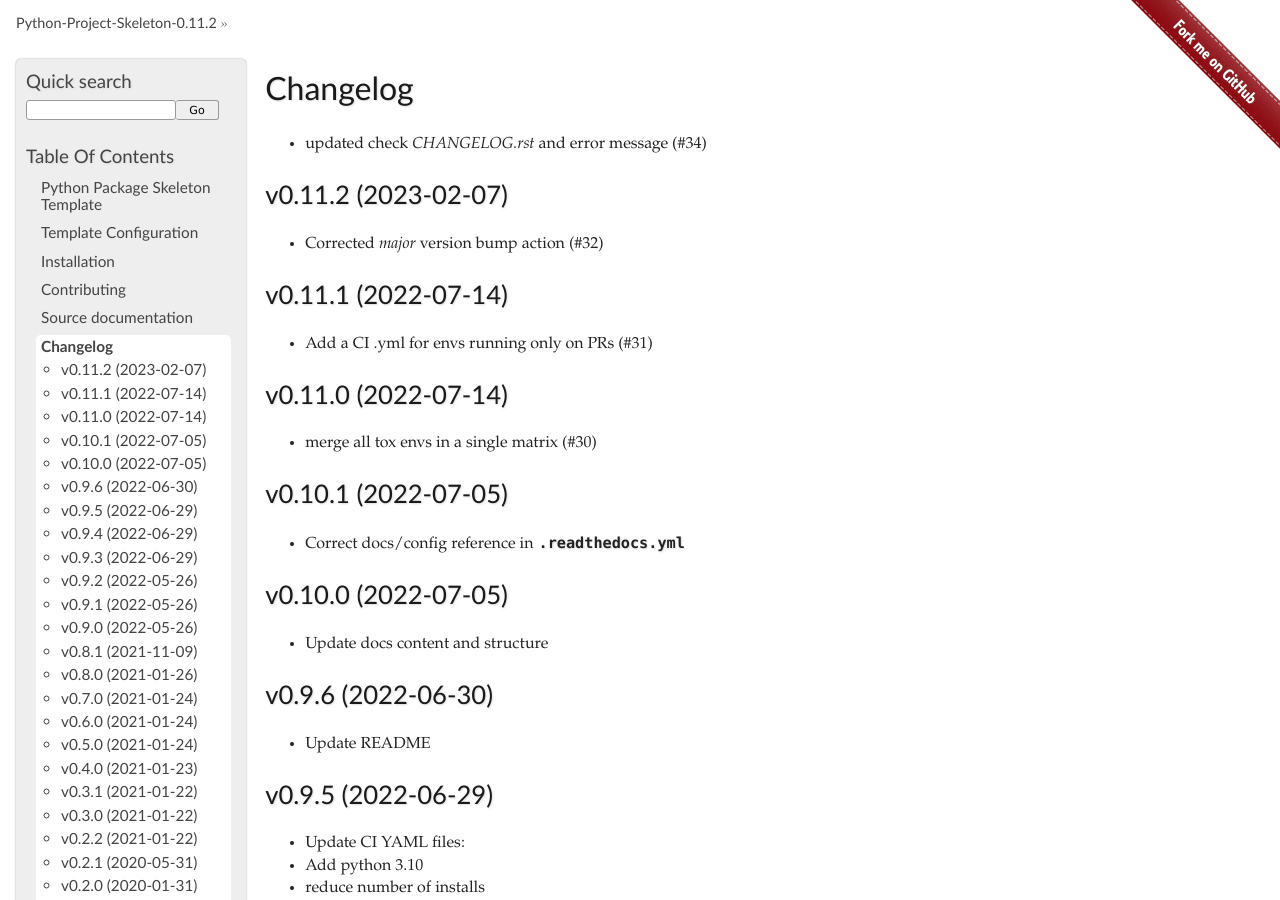
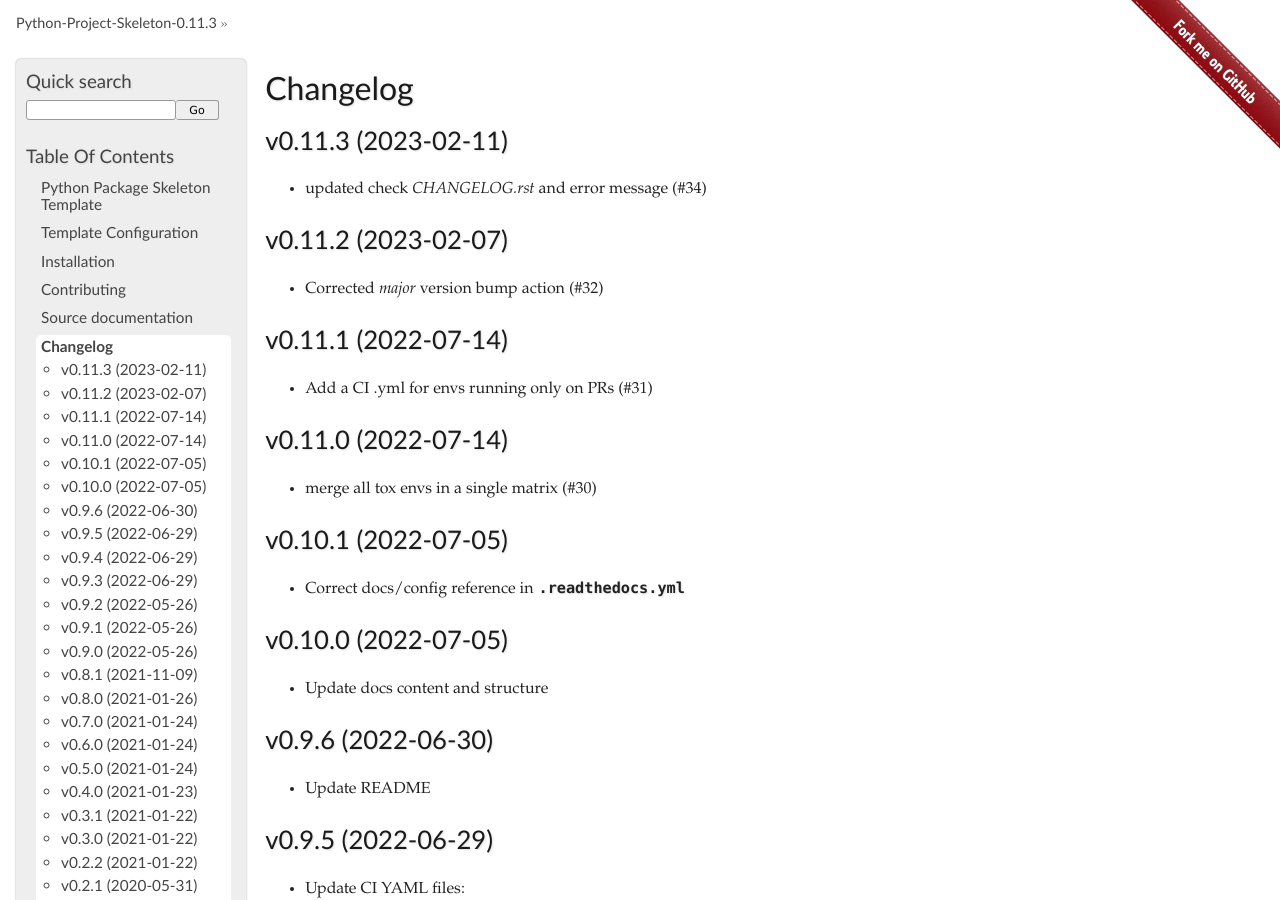
Before and after one commit to joaomcteixeira/python-project-skeleton, a Sphinx documentation site: the page built from docs/changelog.rst, in a window 1280 px wide and 900 px high. Built offline with Sphinx 7.4.7, drawn with Linux system fonts in a browser that asks for light colours; pages that are not in the unit, such as notebooks, are missing from menus.

Commit message:
[SKIP] version bump 0.11.2 -> 0.11.3
Update `CHANGELOG` check and error message (#34)

```diff
--- a/CHANGELOG.rst
+++ b/CHANGELOG.rst
@@ -1,6 +1,9 @@
 
 Changelog
 =========
+
+v0.11.3 (2023-02-11)
+------------------------------------------------------------
 
 * updated check `CHANGELOG.rst` and error message (#34)
 
--- a/README.rst
+++ b/README.rst
@@ -123,7 +123,7 @@ list your work above, as well.
 Version
 -------
 
-v0.11.2
+v0.11.3
 
 .. _GitHub Actions: https://github.com/features/actions
 .. _PyPI: https://pypi.org
--- a/docs/conf.py
+++ b/docs/conf.py
@@ -48,7 +48,7 @@ project = 'Python-Project-Skeleton'
 year = '2020'
 author = 'Joao MC Teixeira'
 copyright = '{0}, {1}'.format(year, author)
-version = release = '0.11.2'
+version = release = '0.11.3'
 
 pygments_style = 'trac'
 templates_path = ['.']
--- a/setup.py
+++ b/setup.py
@@ -36,7 +36,7 @@ long_description = '{}\n{}'.format(
 
 setup(
     name='jmct-sampleproject',
-    version='0.11.2',
+    version='0.11.3',
     description='A skeleton template for Python projects.',
     long_description=long_description,
     long_description_content_type='text/x-rst',
--- a/src/sampleproject/__init__.py
+++ b/src/sampleproject/__init__.py
@@ -1,3 +1,3 @@
 """Initial documentation of SampleProject."""
 
-__version__ = '0.11.2'
+__version__ = '0.11.3'
```
Also changed, not shown: .bumpversion.cfg.
